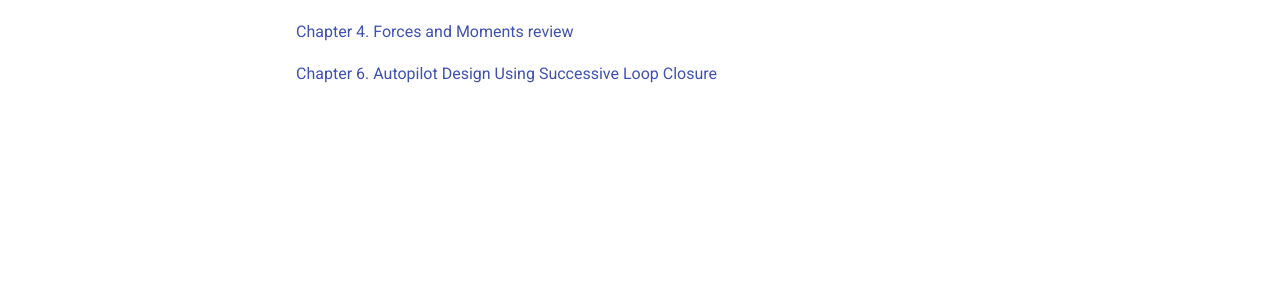
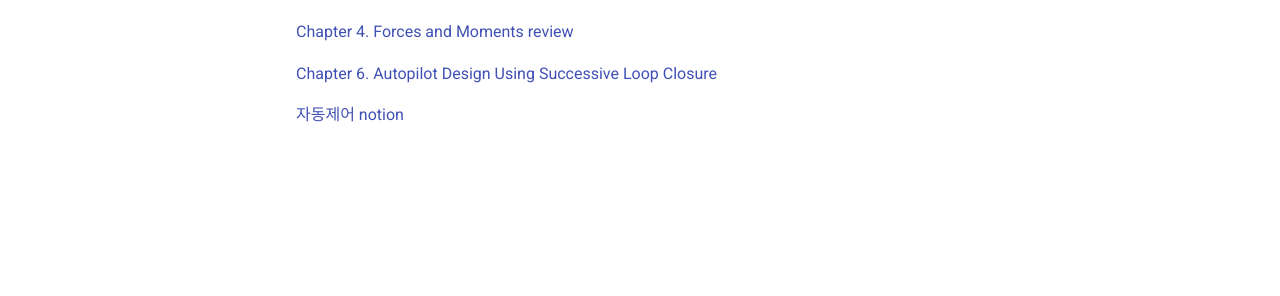
Before and after one commit to CAU-AISL/AISL-Docs, an MkDocs documentation site: the page built from docs/Study/Filght Dynamics/2023.08.02.md, in a window 1280 px wide. Shown: the part 361-657 px from the top of the page. Built offline with MkDocs 1.6.1 and Material for MkDocs 9.7.7, drawn with Linux system fonts in a browser that asks for light colours.

Commit message:
notion link update

```diff
--- a/docs/Study/Filght Dynamics/2023.08.02.md
+++ b/docs/Study/Filght Dynamics/2023.08.02.md
@@ -9,3 +9,5 @@
 [Chapter 4. Forces and Moments review](https://github.com/CAU-AISL/Database/blob/main/%EB%B9%84%ED%96%89%EB%8F%99%EC%97%AD%ED%95%99%20%EA%B3%B5%EC%9C%A0%20%ED%8C%8C%EC%9D%BC/Chap%204.%20Forces%20and%20Moments.pdf)
 
 [Chapter 6. Autopilot Design Using Successive Loop Closure](https://github.com/CAU-AISL/Database/blob/main/%EB%B9%84%ED%96%89%EB%8F%99%EC%97%AD%ED%95%99%20%EA%B3%B5%EC%9C%A0%20%ED%8C%8C%EC%9D%BC/Chap%206.%20Autopilot%20Design%20Using%20Successive%20Loop%20Closure.pdf)
+
+[자동제어 notion](https://wdtt04.notion.site/3f63d372acc14361a4e44fa0829a1522?pvs=4)
```
